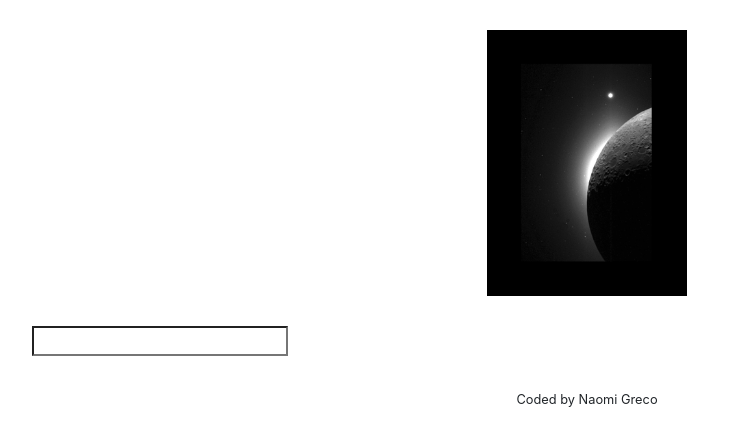
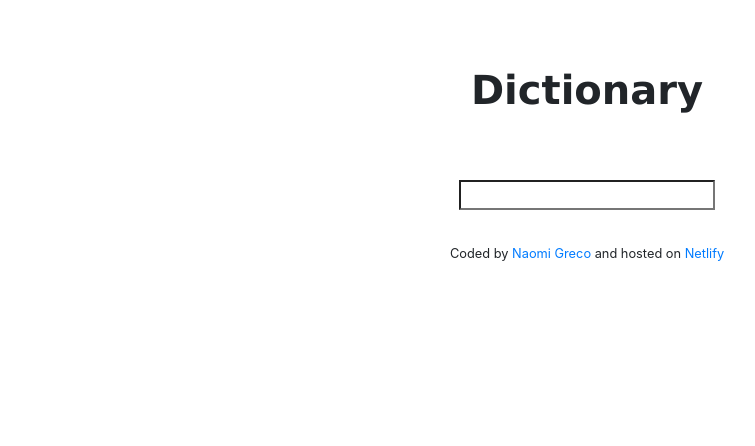
Before and after one commit to Nay-nay93/dictionary-nay, a React (Create React App) app: page / in a window 1280 px wide. Shown: the top 446 px of the page, without its empty margins (53-808 px from the left). Built offline with nearby package versions, Linux system fonts and the light colour scheme.

Commit message:
removed irrelevant logo and added some css

```diff
--- a/src/App.css
+++ b/src/App.css
@@ -1,12 +1,20 @@
 .App-header {
-  margin: 30px 0;
+  margin: 0 auto;
+  max-width: 200px;
+  font-size: 40px;
+  font-weight: 600;
+  font-family: 'Lucida Sans', 'Lucida Sans Regular', 'Lucida Grande', 'Lucida Sans Unicode', Geneva, Verdana, sans-serif;
+  display: flex;
+  justify-content: center;
+  margin-top: 60px;
 }
 
-.App-logo {
-  max-width: 200px;
-  display: block;
-  margin: 0 auto;
+main {
+  margin-top: 60px;
+  display: flex;
+  justify-content: center;
 }
+
 
 .App-footer {
   text-align: center;
--- a/src/App.js
+++ b/src/App.js
@@ -1,4 +1,3 @@
-import logo from './logo.jpg'
 import './App.css';
 import Dictionary from "./Dictionary";
 
@@ -8,12 +7,12 @@ export default function App() {
       <div className="container">
 
       <header className="App-header">
-        <img src={logo} className="App-logo img-fluid" alt="logo" />
+        Dictionary
       </header>
       <main>
         <Dictionary />
       </main>
-      <footer className="App-footer"> <small>Coded by Naomi Greco </small></footer>
+      <footer className="App-footer"> <small>Coded by <a href='https://github.com/Nay-nay93' target='_blank' rel="noopener noreferrer"> Naomi Greco</a> and hosted on <a href='https://cute-jalebi-ac6e93.netlify.app/' target='_blank' rel="noopener noreferrer"> Netlify</a> </small></footer>
       </div>
     </div>
   );
```
